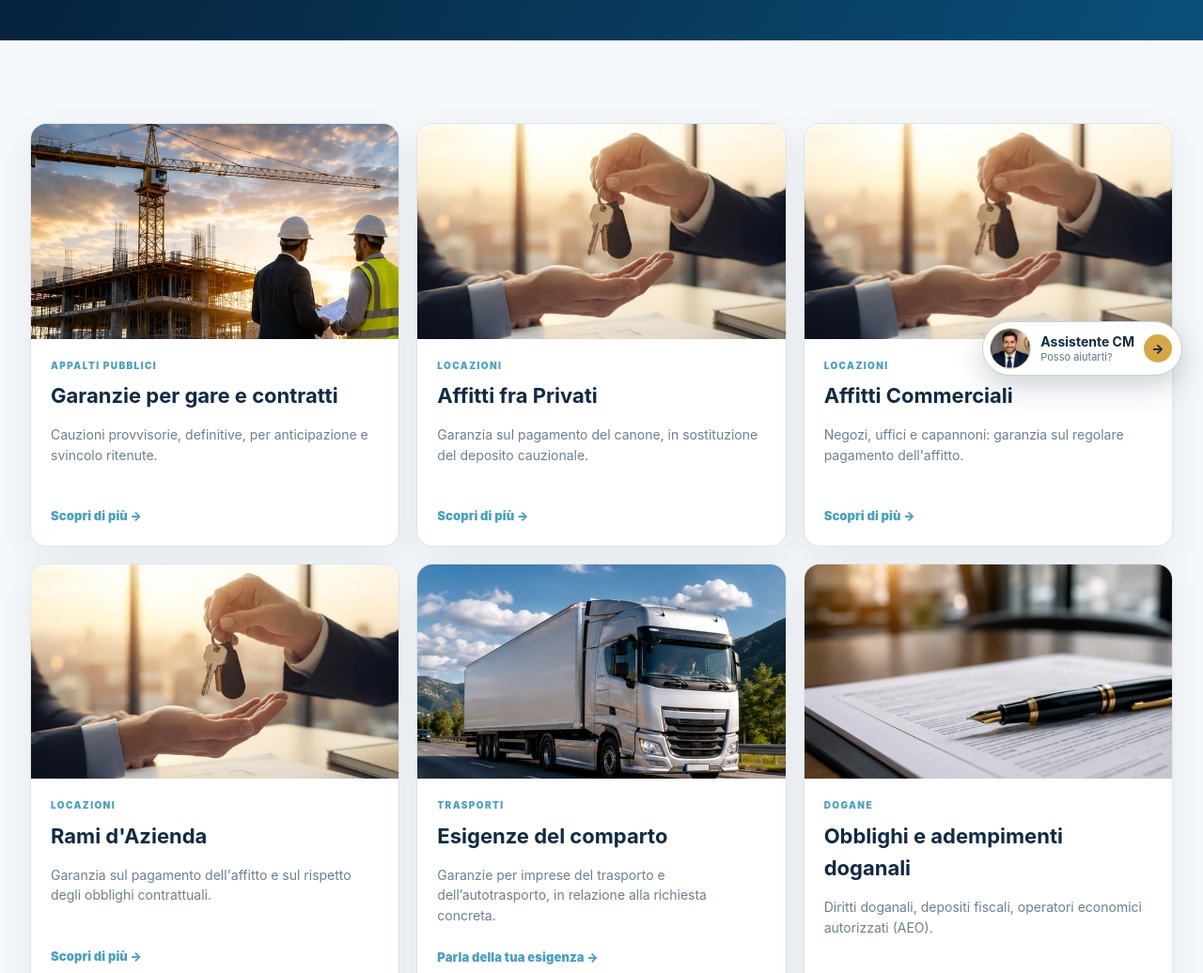
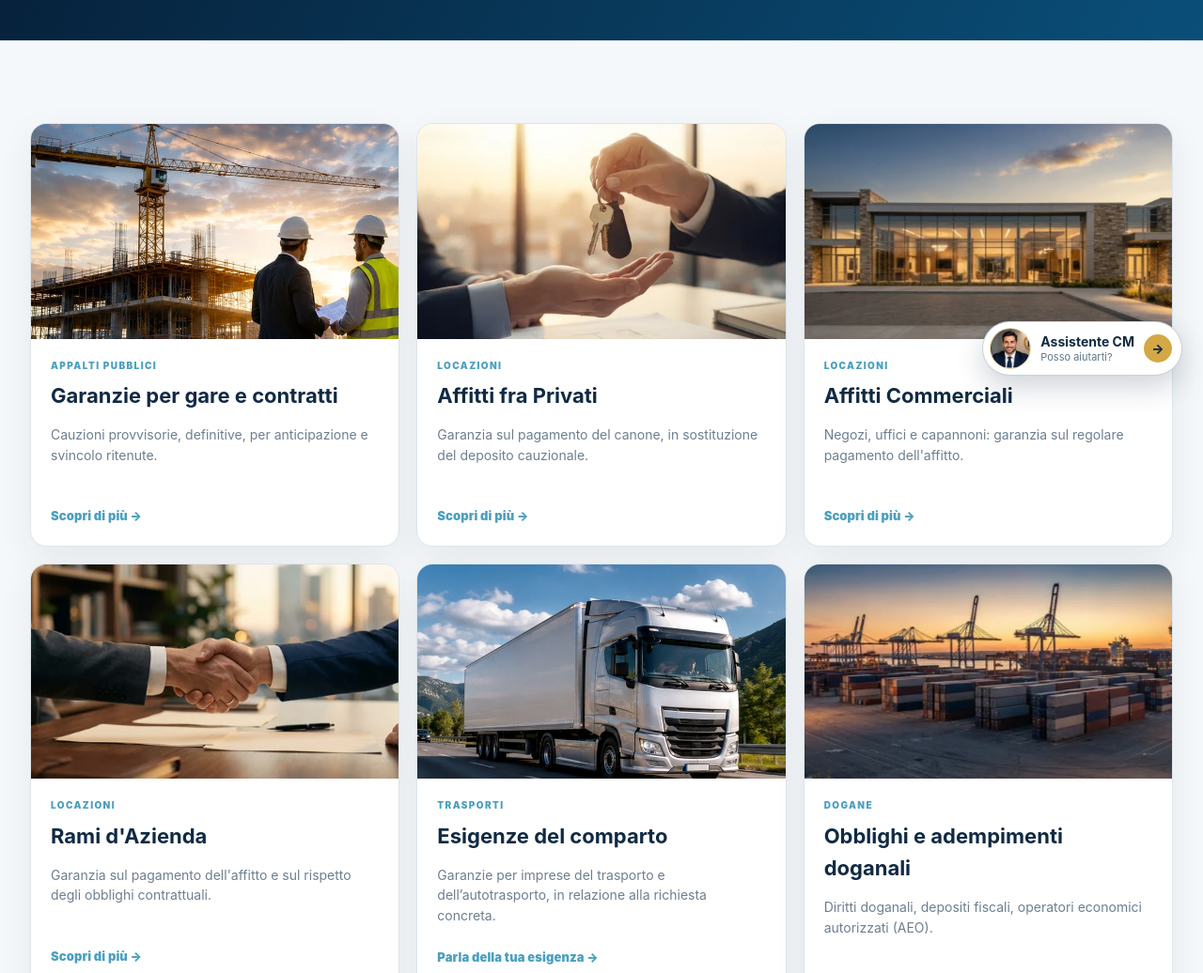
Before and after one commit to migliore50-afk/Cm-Consulting-, a website: page fideiussioni.html in a window 1280 px wide. Shown: the part 380-1416 px from the top of the page at 94% size. Drawn offline with Linux system fonts and the light colour scheme.

Commit message:
feat: collega le nuove foto alle pagine affitti-commerciali, affitti-rami-azienda, dogane e alla hub fideiussioni

```diff
--- a/fideiussioni.html
+++ b/fideiussioni.html
@@ -10,10 +10,10 @@
 <section class="section"><div class="wrap"><div class="product-grid">
 <article aria-label="Apri la pagina Appalti pubblici" class="product-card card-clickable" data-card-href="/appalti-pubblici" id="appalti" role="link" tabindex="0"><picture><source sizes="(max-width: 760px) 92vw, (max-width: 1100px) 30vw, 33vw" srcset="assets/appalti-retina-768.webp 768w, assets/appalti-retina-1280.webp 1280w, assets/appalti-retina-1920.webp 1920w, assets/appalti-retina-2560.webp 2560w, assets/appalti-retina-3840.webp 3840w" type="image/webp"/><img alt="Appalti pubblici" decoding="async" height="1080" loading="lazy" sizes="(max-width: 760px) 92vw, (max-width: 1100px) 30vw, 33vw" src="assets/appalti-retina-1920.webp" srcset="assets/appalti-retina-768.webp 768w, assets/appalti-retina-1280.webp 1280w, assets/appalti-retina-1920.webp 1920w, assets/appalti-retina-2560.webp 2560w, assets/appalti-retina-3840.webp 3840w" width="1920"/></picture><div class="product-body"><div class="tag">APPALTI PUBBLICI</div><h3>Garanzie per gare e contratti</h3><p>Cauzioni provvisorie, definitive, per anticipazione e svincolo ritenute.</p><a href="/appalti-pubblici">Scopri di più →</a></div></article>
 <article aria-label="Apri la pagina Affitti fra Privati" class="product-card card-clickable" data-card-href="/locazioni" id="locazioni" role="link" tabindex="0"><picture><source sizes="(max-width: 760px) 92vw, (max-width: 1100px) 30vw, 33vw" srcset="assets/locazioni-retina-768.webp 768w, assets/locazioni-retina-1280.webp 1280w, assets/locazioni-retina-1920.webp 1920w, assets/locazioni-retina-2560.webp 2560w, assets/locazioni-retina-3840.webp 3840w" type="image/webp"/><img alt="Affitti fra privati" decoding="async" height="1080" loading="lazy" sizes="(max-width: 760px) 92vw, (max-width: 1100px) 30vw, 33vw" src="assets/locazioni-retina-1920.webp" srcset="assets/locazioni-retina-768.webp 768w, assets/locazioni-retina-1280.webp 1280w, assets/locazioni-retina-1920.webp 1920w, assets/locazioni-retina-2560.webp 2560w, assets/locazioni-retina-3840.webp 3840w" width="1920"/></picture><div class="product-body"><div class="tag">LOCAZIONI</div><h3>Affitti fra Privati</h3><p>Garanzia sul pagamento del canone, in sostituzione del deposito cauzionale.</p><a href="/locazioni">Scopri di più →</a></div></article>
-<article aria-label="Apri la pagina Affitti Commerciali" class="product-card card-clickable" data-card-href="/affitti-commerciali" id="affitti-commerciali" role="link" tabindex="0"><picture><source sizes="(max-width: 760px) 92vw, (max-width: 1100px) 30vw, 33vw" srcset="assets/locazioni-retina-768.webp 768w, assets/locazioni-retina-1280.webp 1280w, assets/locazioni-retina-1920.webp 1920w, assets/locazioni-retina-2560.webp 2560w, assets/locazioni-retina-3840.webp 3840w" type="image/webp"/><img alt="Affitti commerciali" decoding="async" height="1080" loading="lazy" sizes="(max-width: 760px) 92vw, (max-width: 1100px) 30vw, 33vw" src="assets/locazioni-retina-1920.webp" srcset="assets/locazioni-retina-768.webp 768w, assets/locazioni-retina-1280.webp 1280w, assets/locazioni-retina-1920.webp 1920w, assets/locazioni-retina-2560.webp 2560w, assets/locazioni-retina-3840.webp 3840w" width="1920"/></picture><div class="product-body"><div class="tag">LOCAZIONI</div><h3>Affitti Commerciali</h3><p>Negozi, uffici e capannoni: garanzia sul regolare pagamento dell'affitto.</p><a href="/affitti-commerciali">Scopri di più →</a></div></article>
-<article aria-label="Apri la pagina Rami d'Azienda" class="product-card card-clickable" data-card-href="/affitti-rami-azienda" id="rami-azienda" role="link" tabindex="0"><picture><source sizes="(max-width: 760px) 92vw, (max-width: 1100px) 30vw, 33vw" srcset="assets/locazioni-retina-768.webp 768w, assets/locazioni-retina-1280.webp 1280w, assets/locazioni-retina-1920.webp 1920w, assets/locazioni-retina-2560.webp 2560w, assets/locazioni-retina-3840.webp 3840w" type="image/webp"/><img alt="Rami d'azienda" decoding="async" height="1080" loading="lazy" sizes="(max-width: 760px) 92vw, (max-width: 1100px) 30vw, 33vw" src="assets/locazioni-retina-1920.webp" srcset="assets/locazioni-retina-768.webp 768w, assets/locazioni-retina-1280.webp 1280w, assets/locazioni-retina-1920.webp 1920w, assets/locazioni-retina-2560.webp 2560w, assets/locazioni-retina-3840.webp 3840w" width="1920"/></picture><div class="product-body"><div class="tag">LOCAZIONI</div><h3>Rami d'Azienda</h3><p>Garanzia sul pagamento dell'affitto e sul rispetto degli obblighi contrattuali.</p><a href="/affitti-rami-azienda">Scopri di più →</a></div></article>
+<article aria-label="Apri la pagina Affitti Commerciali" class="product-card card-clickable" data-card-href="/affitti-commerciali" id="affitti-commerciali" role="link" tabindex="0"><picture><source sizes="(max-width: 760px) 92vw, (max-width: 1100px) 30vw, 33vw" srcset="assets/affitti-commerciali-retina-768.webp 768w, assets/affitti-commerciali-retina-1280.webp 1280w, assets/affitti-commerciali-retina-1920.webp 1920w, assets/affitti-commerciali-retina-2560.webp 2560w, assets/affitti-commerciali-retina-3840.webp 3840w" type="image/webp"/><img alt="Affitti commerciali" decoding="async" height="1080" loading="lazy" sizes="(max-width: 760px) 92vw, (max-width: 1100px) 30vw, 33vw" src="assets/affitti-commerciali-retina-1920.webp" srcset="assets/affitti-commerciali-retina-768.webp 768w, assets/affitti-commerciali-retina-1280.webp 1280w, assets/affitti-commerciali-retina-1920.webp 1920w, assets/affitti-commerciali-retina-2560.webp 2560w, assets/affitti-commerciali-retina-3840.webp 3840w" width="1920"/></picture><div class="product-body"><div class="tag">LOCAZIONI</div><h3>Affitti Commerciali</h3><p>Negozi, uffici e capannoni: garanzia sul regolare pagamento dell'affitto.</p><a href="/affitti-commerciali">Scopri di più →</a></div></article>
+<article aria-label="Apri la pagina Rami d'Azienda" class="product-card card-clickable" data-card-href="/affitti-rami-azienda" id="rami-azienda" role="link" tabindex="0"><picture><source sizes="(max-width: 760px) 92vw, (max-width: 1100px) 30vw, 33vw" srcset="assets/affitti-rami-azienda-retina-768.webp 768w, assets/affitti-rami-azienda-retina-1280.webp 1280w, assets/affitti-rami-azienda-retina-1920.webp 1920w, assets/affitti-rami-azienda-retina-2560.webp 2560w, assets/affitti-rami-azienda-retina-3840.webp 3840w" type="image/webp"/><img alt="Rami d'azienda" decoding="async" height="1080" loading="lazy" sizes="(max-width: 760px) 92vw, (max-width: 1100px) 30vw, 33vw" src="assets/affitti-rami-azienda-retina-1920.webp" srcset="assets/affitti-rami-azienda-retina-768.webp 768w, assets/affitti-rami-azienda-retina-1280.webp 1280w, assets/affitti-rami-azienda-retina-1920.webp 1920w, assets/affitti-rami-azienda-retina-2560.webp 2560w, assets/affitti-rami-azienda-retina-3840.webp 3840w" width="1920"/></picture><div class="product-body"><div class="tag">LOCAZIONI</div><h3>Rami d'Azienda</h3><p>Garanzia sul pagamento dell'affitto e sul rispetto degli obblighi contrattuali.</p><a href="/affitti-rami-azienda">Scopri di più →</a></div></article>
 <article aria-label="Apri il modulo per trasporti" class="product-card card-clickable" data-card-href="/richiedi-preventivo?tipo=trasporti" id="trasporti" role="link" tabindex="0"><picture><source sizes="(max-width: 760px) 92vw, (max-width: 1100px) 30vw, 33vw" srcset="assets/autotrasportatori-retina-768.webp 768w, assets/autotrasportatori-retina-1280.webp 1280w, assets/autotrasportatori-retina-1920.webp 1920w, assets/autotrasportatori-retina-2560.webp 2560w, assets/autotrasportatori-retina-3840.webp 3840w" type="image/webp"/><img alt="Trasporti" decoding="async" height="1080" loading="lazy" sizes="(max-width: 760px) 92vw, (max-width: 1100px) 30vw, 33vw" src="assets/autotrasportatori-retina-1920.webp" srcset="assets/autotrasportatori-retina-768.webp 768w, assets/autotrasportatori-retina-1280.webp 1280w, assets/autotrasportatori-retina-1920.webp 1920w, assets/autotrasportatori-retina-2560.webp 2560w, assets/autotrasportatori-retina-3840.webp 3840w" width="1920"/></picture><div class="product-body"><div class="tag">TRASPORTI</div><h3>Esigenze del comparto</h3><p>Garanzie per imprese del trasporto e dell’autotrasporto, in relazione alla richiesta concreta.</p><a href="/richiedi-preventivo?tipo=trasporti">Parla della tua esigenza →</a></div></article>
-<article aria-label="Apri la pagina Dogane" class="product-card card-clickable" data-card-href="/dogane" id="dogane" role="link" tabindex="0"><picture><source sizes="(max-width: 760px) 92vw, (max-width: 1100px) 30vw, 33vw" srcset="assets/altre-esigenze-retina-768.webp 768w, assets/altre-esigenze-retina-1280.webp 1280w, assets/altre-esigenze-retina-1920.webp 1920w, assets/altre-esigenze-retina-2560.webp 2560w, assets/altre-esigenze-retina-3840.webp 3840w" type="image/webp"/><img alt="Dogane" decoding="async" height="1080" loading="lazy" sizes="(max-width: 760px) 92vw, (max-width: 1100px) 30vw, 33vw" src="assets/altre-esigenze-retina-1920.webp" srcset="assets/altre-esigenze-retina-768.webp 768w, assets/altre-esigenze-retina-1280.webp 1280w, assets/altre-esigenze-retina-1920.webp 1920w, assets/altre-esigenze-retina-2560.webp 2560w, assets/altre-esigenze-retina-3840.webp 3840w" width="1920"/></picture><div class="product-body"><div class="tag">DOGANE</div><h3>Obblighi e adempimenti doganali</h3><p>Diritti doganali, depositi fiscali, operatori economici autorizzati (AEO).</p><a href="/dogane">Scopri di più →</a></div></article>
+<article aria-label="Apri la pagina Dogane" class="product-card card-clickable" data-card-href="/dogane" id="dogane" role="link" tabindex="0"><picture><source sizes="(max-width: 760px) 92vw, (max-width: 1100px) 30vw, 33vw" srcset="assets/dogane-retina-768.webp 768w, assets/dogane-retina-1280.webp 1280w, assets/dogane-retina-1920.webp 1920w, assets/dogane-retina-2560.webp 2560w, assets/dogane-retina-3840.webp 3840w" type="image/webp"/><img alt="Dogane" decoding="async" height="1080" loading="lazy" sizes="(max-width: 760px) 92vw, (max-width: 1100px) 30vw, 33vw" src="assets/dogane-retina-1920.webp" srcset="assets/dogane-retina-768.webp 768w, assets/dogane-retina-1280.webp 1280w, assets/dogane-retina-1920.webp 1920w, assets/dogane-retina-2560.webp 2560w, assets/dogane-retina-3840.webp 3840w" width="1920"/></picture><div class="product-body"><div class="tag">DOGANE</div><h3>Obblighi e adempimenti doganali</h3><p>Diritti doganali, depositi fiscali, operatori economici autorizzati (AEO).</p><a href="/dogane">Scopri di più →</a></div></article>
 <article aria-label="Apri la pagina Beneficiari Pubblici" class="product-card card-clickable" data-card-href="/ambiente" id="ambiente" role="link" tabindex="0"><picture><source sizes="(max-width: 760px) 92vw, (max-width: 1100px) 30vw, 33vw" srcset="assets/ambiente-retina-768.webp 768w, assets/ambiente-retina-1280.webp 1280w, assets/ambiente-retina-1920.webp 1920w, assets/ambiente-retina-2560.webp 2560w, assets/ambiente-retina-3840.webp 3840w" type="image/webp"/><img alt="Ambiente" decoding="async" height="2160" loading="lazy" sizes="(max-width: 760px) 92vw, (max-width: 1100px) 30vw, 33vw" src="assets/ambiente-retina-1920.webp" srcset="assets/ambiente-retina-768.webp 768w, assets/ambiente-retina-1280.webp 1280w, assets/ambiente-retina-1920.webp 1920w, assets/ambiente-retina-2560.webp 2560w, assets/ambiente-retina-3840.webp 3840w" width="3840"/></picture><div class="product-body"><div class="tag">BENEFICIARI PUBBLICI</div><h3>Concessioni, contributi e obblighi ambientali</h3><p>Urbanizzazione, cave, rifiuti, albo gestori ambientali e albo spedizionieri.</p><a href="/ambiente">Scopri di più →</a></div></article>
 <article aria-label="Apri la pagina Contratti Privati" class="product-card card-clickable" data-card-href="/fideiussioni-contratti-privati" id="contratti-privati" role="link" tabindex="0"><picture><source sizes="(max-width: 760px) 92vw, (max-width: 1100px) 30vw, 33vw" srcset="assets/altre-esigenze-retina-768.webp 768w, assets/altre-esigenze-retina-1280.webp 1280w, assets/altre-esigenze-retina-1920.webp 1920w, assets/altre-esigenze-retina-2560.webp 2560w, assets/altre-esigenze-retina-3840.webp 3840w" type="image/webp"/><img alt="Fideiussioni per contratti privati" decoding="async" height="1080" loading="lazy" sizes="(max-width: 760px) 92vw, (max-width: 1100px) 30vw, 33vw" src="assets/altre-esigenze-retina-1920.webp" srcset="assets/altre-esigenze-retina-768.webp 768w, assets/altre-esigenze-retina-1280.webp 1280w, assets/altre-esigenze-retina-1920.webp 1920w, assets/altre-esigenze-retina-2560.webp 2560w, assets/altre-esigenze-retina-3840.webp 3840w" width="1920"/></picture><div class="product-body"><div class="tag">CONTRATTI PRIVATI</div><h3>Garanzie tra privati e aziende</h3><p>Acconti, transazioni, prestazioni continuative di servizi e altre garanzie tra privati.</p><a href="/fideiussioni-contratti-privati">Scopri di più →</a></div></article>
 <article aria-label="Apri il modulo per altre" class="product-card card-clickable" data-card-href="/richiedi-preventivo?tipo=altro" id="altre" role="link" tabindex="0"><picture><source sizes="(max-width: 760px) 92vw, (max-width: 1100px) 30vw, 33vw" srcset="assets/altre-esigenze-retina-768.webp 768w, assets/altre-esigenze-retina-1280.webp 1280w, assets/altre-esigenze-retina-1920.webp 1920w, assets/altre-esigenze-retina-2560.webp 2560w, assets/altre-esigenze-retina-3840.webp 3840w" type="image/webp"/><img alt="Altre esigenze di garanzia" decoding="async" height="1080" loading="lazy" sizes="(max-width: 760px) 92vw, (max-width: 1100px) 30vw, 33vw" src="assets/altre-esigenze-retina-1920.webp" srcset="assets/altre-esigenze-retina-768.webp 768w, assets/altre-esigenze-retina-1280.webp 1280w, assets/altre-esigenze-retina-1920.webp 1920w, assets/altre-esigenze-retina-2560.webp 2560w, assets/altre-esigenze-retina-3840.webp 3840w" width="1920"/></picture><div class="product-body"><div class="tag">ALTRE FIDEIUSSIONI</div><h3>Non trovi quella che cerchi?</h3><p>Descrivici la necessità. La tipologia non deve essere necessariamente presente nell’elenco.</p><a href="/richiedi-preventivo?tipo=altro">Descrivi il caso →</a></div></article>
```
Also changed, not shown: affitti-commerciali.html (+1 -1 lines), affitti-rami-azienda.html (+1 -1 lines), dogane.html (+1 -1 lines).
